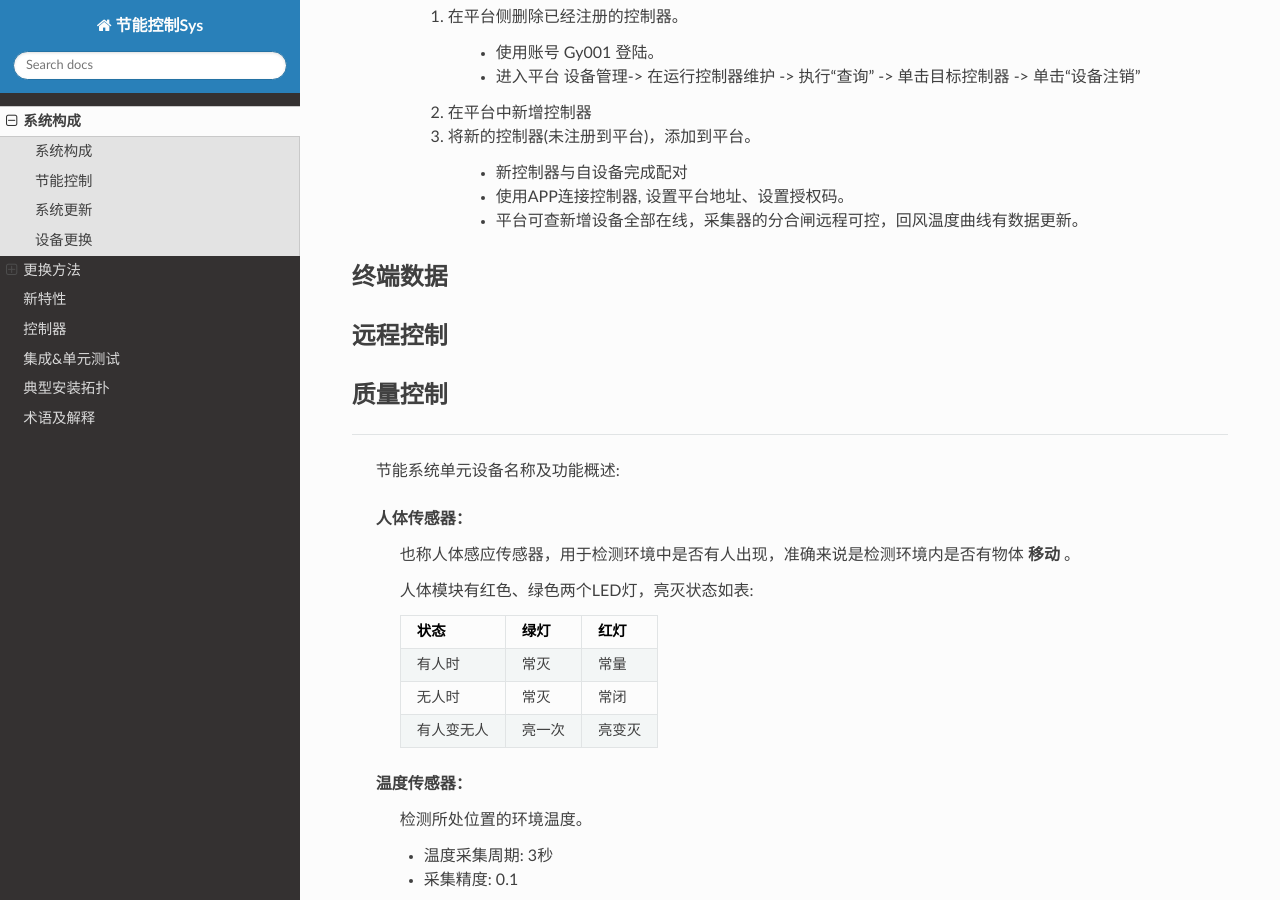
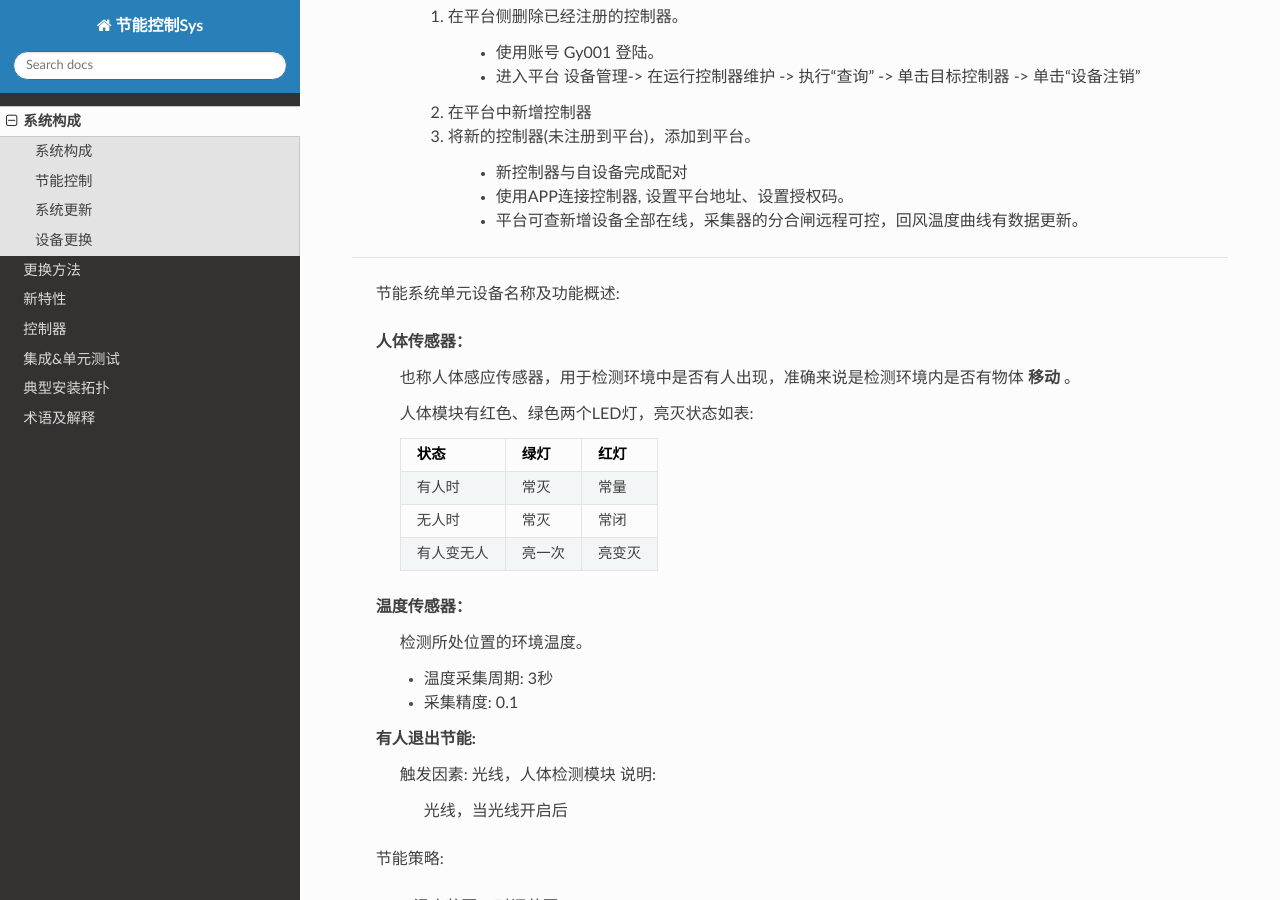
Before and after one commit to Muatrack/ControllerDocs, a Sphinx documentation site: the page built from docs/source/docs/about.rst, in a window 1280 px wide and 900 px high, scrolled down 1759 px. Built offline with Sphinx 7.4.7 and the Read the Docs theme 3.1.0, drawn with Linux system fonts in a browser that asks for light colours.

Commit message:
删除 无效文字

```diff
--- a/docs/source/docs/about.rst
+++ b/docs/source/docs/about.rst
@@ -80,21 +80,6 @@
                     * 使用APP连接控制器, 设置平台地址、设置授权码。
                     * 平台可查新增设备全部在线，采集器的分合闸远程可控，回风温度曲线有数据更新。
 
-
-
-
-终端数据
-++++++++
-
-远程控制
-++++++++
-
-质量控制
-++++++++
-
-    测试
-    *****
-
 ----
 
     节能系统单元设备名称及功能概述:
```
